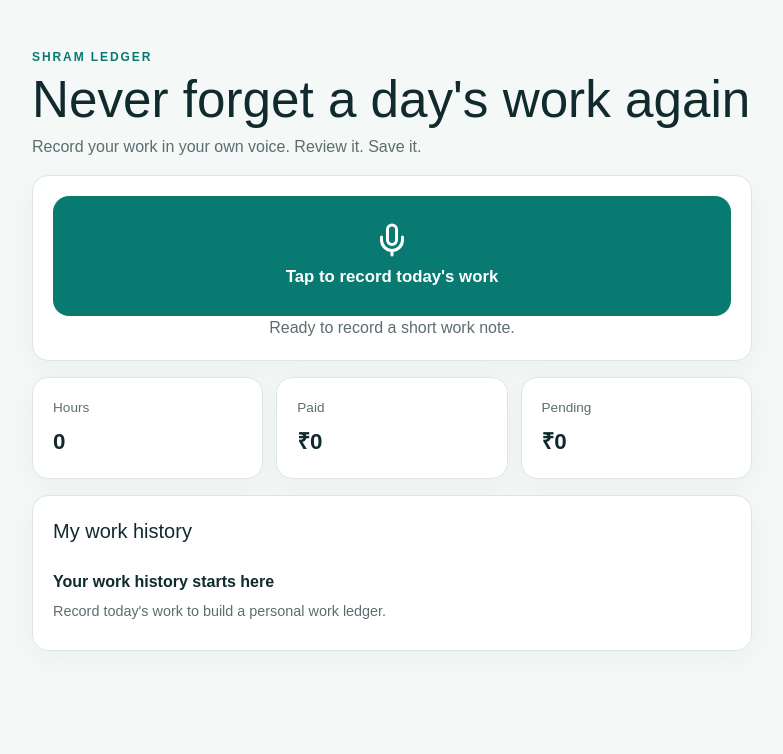
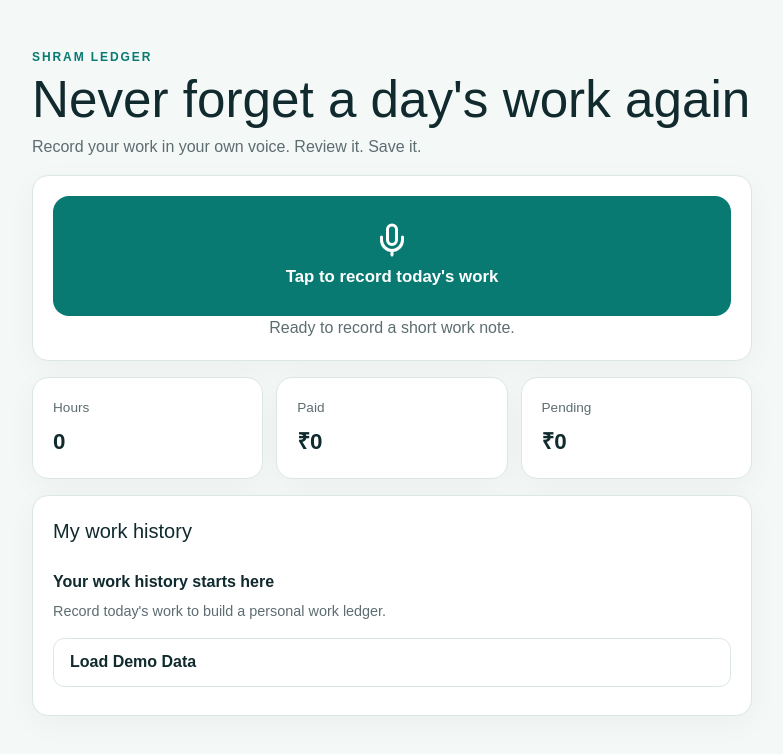
Before and after one commit to sanjay-sanju-03/Codex-Nightline, a Next.js app in the folder voice-work-history/: page / in a window 1280 px wide. Shown: the top 754 px of the page, without its empty margins (248-1031 px from the left). Built offline with nearby package versions, Linux system fonts and the light colour scheme.

Commit message:
refactor: change confirm button label to Save to my ledger, move demo data seeding to manual trigger on empty state

```diff
--- a/voice-work-history/src/app/page.tsx
+++ b/voice-work-history/src/app/page.tsx
@@ -26,9 +26,31 @@ export default function Home() {
 
   useEffect(() => {
     getLogs()
-      .then(async (fetched) => {
-        if (fetched.length === 0) {
-          // Pre-populate with three realistic demo records for a polished visual presentation
+      .then(setLogs)
+      .catch(() => setError("Local storage is unavailable in this browser."));
+  }, []);
+
+  const totals = useMemo(
+    () => logs.reduce(
+      (sum, log) => ({ hours: sum.hours + log.hours_worked, paid: sum.paid + log.amount_paid, pending: sum.pending + log.amount_pending }),
+      { hours: 0, paid: 0, pending: 0 }
+    ),
+    [logs]
+  );
+
+  // Generate dynamic, useful assistant insights client-side using current logs
+  const aiInsight = useMemo(() => {
+    if (logs.length === 0) return null;
+    const pendingLogs = logs.filter(log => log.amount_pending > 0);
+    if (pendingLogs.length > 0) {
+      const mostRecentPending = pendingLogs[0];
+      return `You have ₹${totals.pending} in pending payments. Consider following up with ${mostRecentPending.employer_name} about the ₹${mostRecentPending.amount_pending} pending from ${mostRecentPending.work_date}.`;
+    }
+    return "All logged jobs are fully paid. Good job keeping your ledger balanced!";
+  }, [logs, totals.pending]);
+
+  // Load demo seed data manually when clicked in the empty state
+  async function loadDemoData() {
     const now = new Date().toISOString();
     const seedData: WorkLog[] = [
       {
@@ -71,35 +93,15 @@ export default function Home() {
         updated_at: now,
       },
     ];
+    try {
       for (const log of seedData) {
         await putLog(log);
       }
       setLogs(seedData);
-        } else {
-          setLogs(fetched);
+    } catch {
+      setError("We could not load demo data. Try again.");
     }
-      })
-      .catch(() => setError("Local storage is unavailable in this browser."));
-  }, []);
-
-  const totals = useMemo(
-    () => logs.reduce(
-      (sum, log) => ({ hours: sum.hours + log.hours_worked, paid: sum.paid + log.amount_paid, pending: sum.pending + log.amount_pending }),
-      { hours: 0, paid: 0, pending: 0 }
-    ),
-    [logs]
-  );
-
-  // Generate dynamic, useful assistant insights client-side using current logs
-  const aiInsight = useMemo(() => {
-    if (logs.length === 0) return null;
-    const pendingLogs = logs.filter(log => log.amount_pending > 0);
-    if (pendingLogs.length > 0) {
-      const mostRecentPending = pendingLogs[0];
-      return `You have ₹${totals.pending} in pending payments. Consider following up with ${mostRecentPending.employer_name} about the ₹${mostRecentPending.amount_pending} pending from ${mostRecentPending.work_date}.`;
   }
-    return "All logged jobs are fully paid. Good job keeping your ledger balanced!";
-  }, [logs, totals.pending]);
 
   function startProgressMessages() {
     let step = 0;
@@ -217,7 +219,7 @@ export default function Home() {
             </div>
             <div className="actions">
               <button className="action primary" disabled={saving} onClick={save} type="button">
-                <Check size={18} /> {saving ? "Saving…" : "Keep record"}
+                <Check size={18} /> {saving ? "Saving…" : "Save to my ledger"}
               </button>
               <button className="action" disabled={saving} onClick={() => { setDraft(null); setTranscript(""); }} type="button">
                 Discard
@@ -250,6 +252,9 @@ export default function Home() {
             <div className="empty-state">
               <p className="empty-title">Your work history starts here</p>
               <p className="empty-sub">Record today&apos;s work to build a personal work ledger.</p>
+              <button className="action" style={{ marginTop: "1rem", width: "100%" }} onClick={loadDemoData} type="button">
+                Load Demo Data
+              </button>
             </div>
           ) : (
             <ul>
```
Lines whose indentation alone changed are shown as unchanged.
